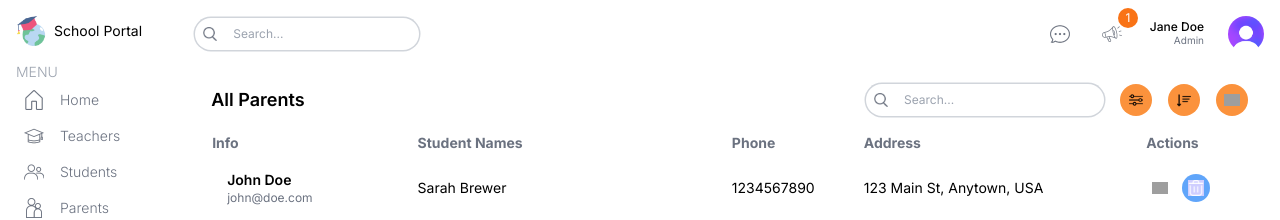
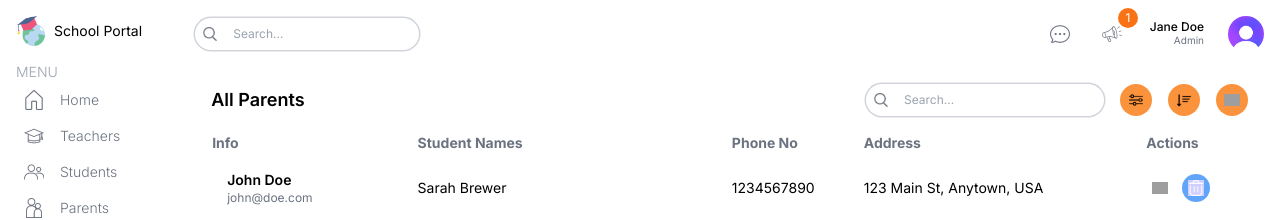
Before and after one commit to safak/next-dashboard-ui, a Next.js app: page /list/parents in a window 1280 px wide. Shown: the top 220 px of the page. Built offline with nearby package versions, Linux system fonts and the light colour scheme; grey boxes are pictures that could not be loaded.

Commit message:
modified content

```diff
--- a/src/app/(dashboard)/list/parents/page.tsx
+++ b/src/app/(dashboard)/list/parents/page.tsx
@@ -25,7 +25,7 @@ const columns = [
     className: "hidden md:table-cell",
   },
   {
-    header: "Phone",
+    header: "Phone No",
     accessor: "phone",
     className: "hidden lg:table-cell",
   },
```
